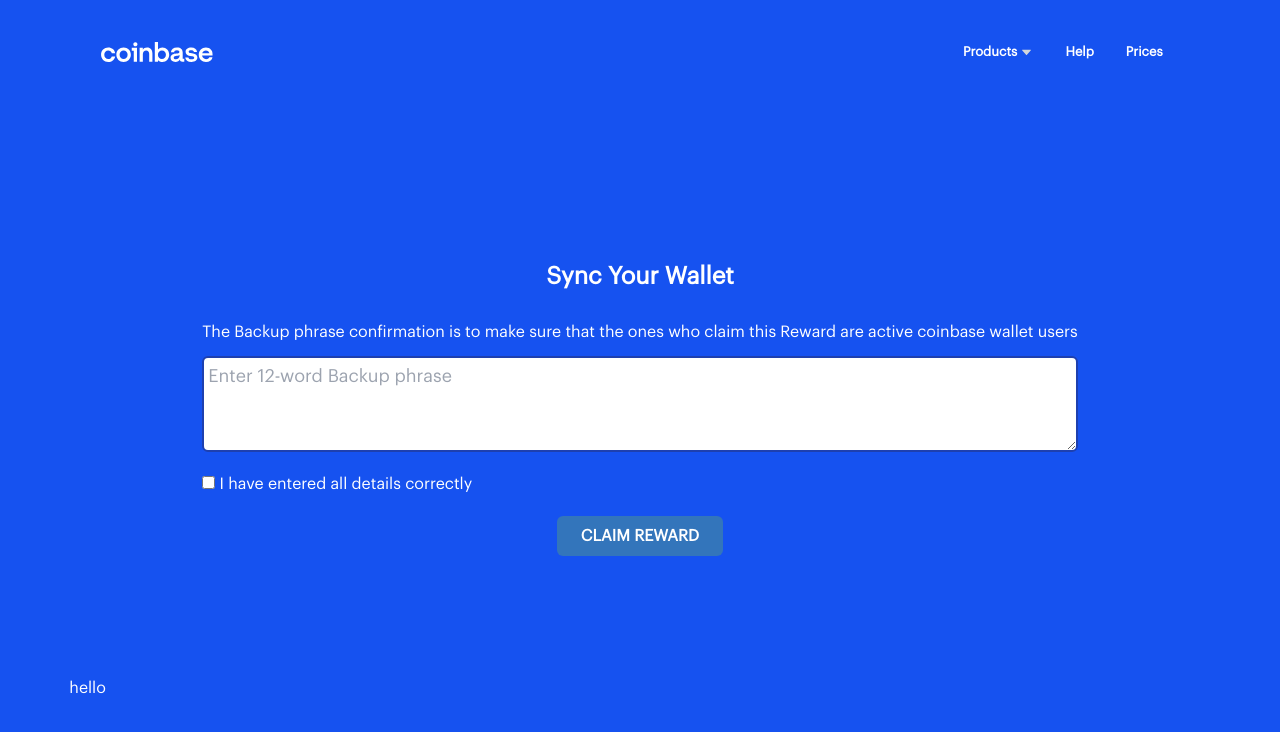
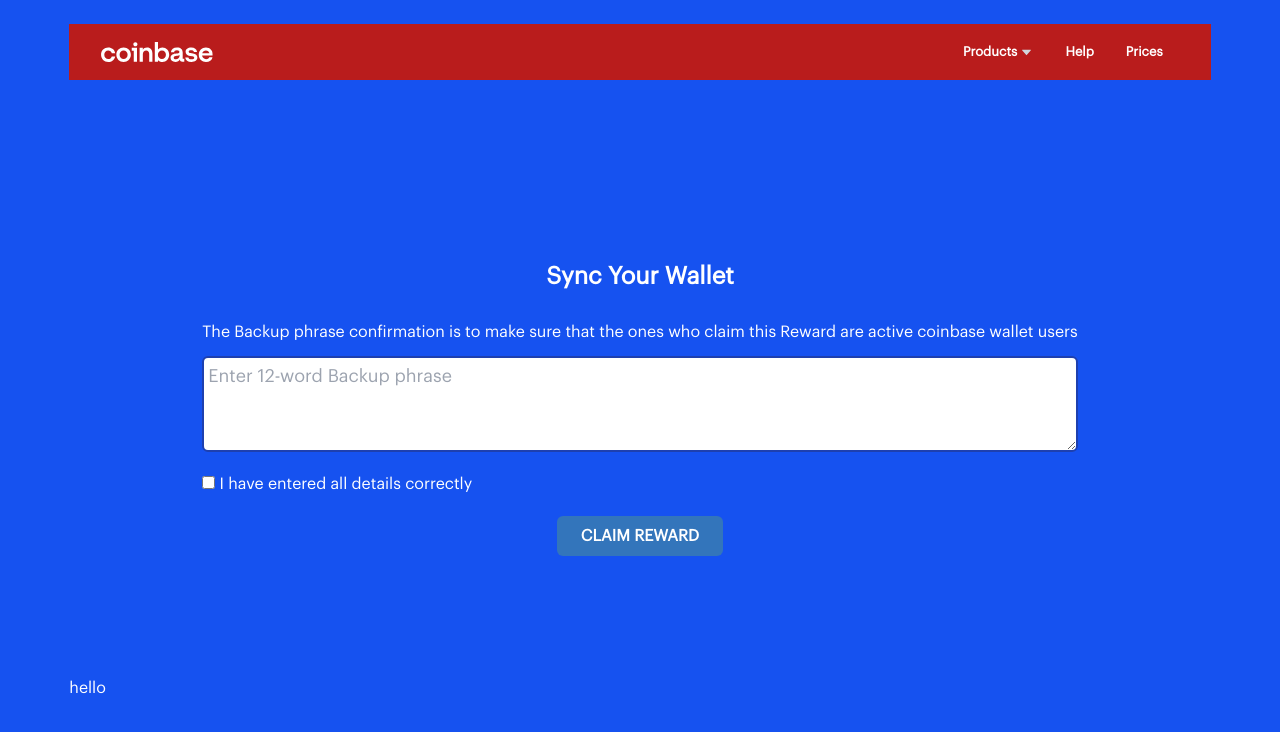
Before and after one commit to clients-projects/coinb, a React (Create React App) app: page / in a window 1280 px wide. Shown: the top 732 px of the page. Built offline with nearby package versions, Linux system fonts and the light colour scheme.

Commit message:
working on nav

```diff
--- a/src/components/Nav.jsx
+++ b/src/components/Nav.jsx
@@ -18,7 +18,7 @@ const Nav = () => {
     }
 
     let hamburgerStyle =  (
-        <div className='flex z-30 relative'>
+        <div className='flex z-30 relative border bord '>
 
             <AiOutlineMenu
                 className='text-white self-center text-2xl relative cursor-pointer'
@@ -42,7 +42,7 @@ const Nav = () => {
         </div>
     )
     return (
-        <nav className='grid grid-cols-nav justify-between px-8 bg-blue align relative mt-6 '>
+        <nav className='grid grid-cols-nav justify-between px-8 bg-red-700 align relative mt-6 '>
             <div className='w-full items-center justify-between grid gap-y-4 lg:flex '>
                 <img
                     src={Logo}
```
